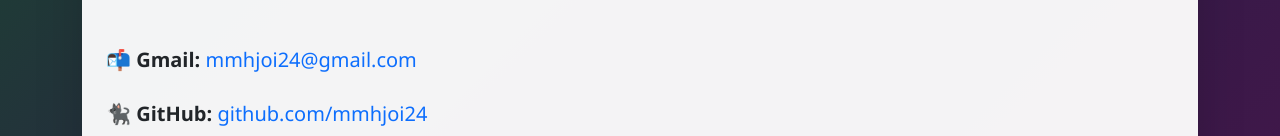
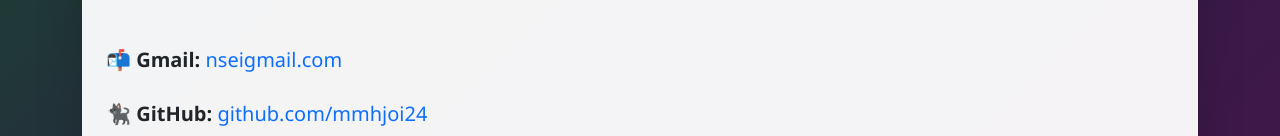
Before and after one commit to mmhjoi24/Portefolio_RC, a plain HTML site: page contactos.html in a window 1280 px wide. Shown: the part 247-383 px from the top of the page. Drawn offline with nearby package versions, Linux system fonts and the light colour scheme.

Commit message:
Descricao das alteracoes faitas

```diff
--- a/contactos.html
+++ b/contactos.html
@@ -58,10 +58,10 @@
           <li class="list-group-item bg-transparent border-0 ps-0 mb-2 fs-5">
             <strong>📬 Gmail:</strong>
             <a
-              href="mmhjoi24@gmail.com"
+              href="nseigmail.com"
               class="text-decoration-none"
             >
-              mmhjoi24@gmail.com
+              nseigmail.com
             </a>
           </li>
           <li class="list-group-item bg-transparent border-0 ps-0 mb-2 fs-5">
```
